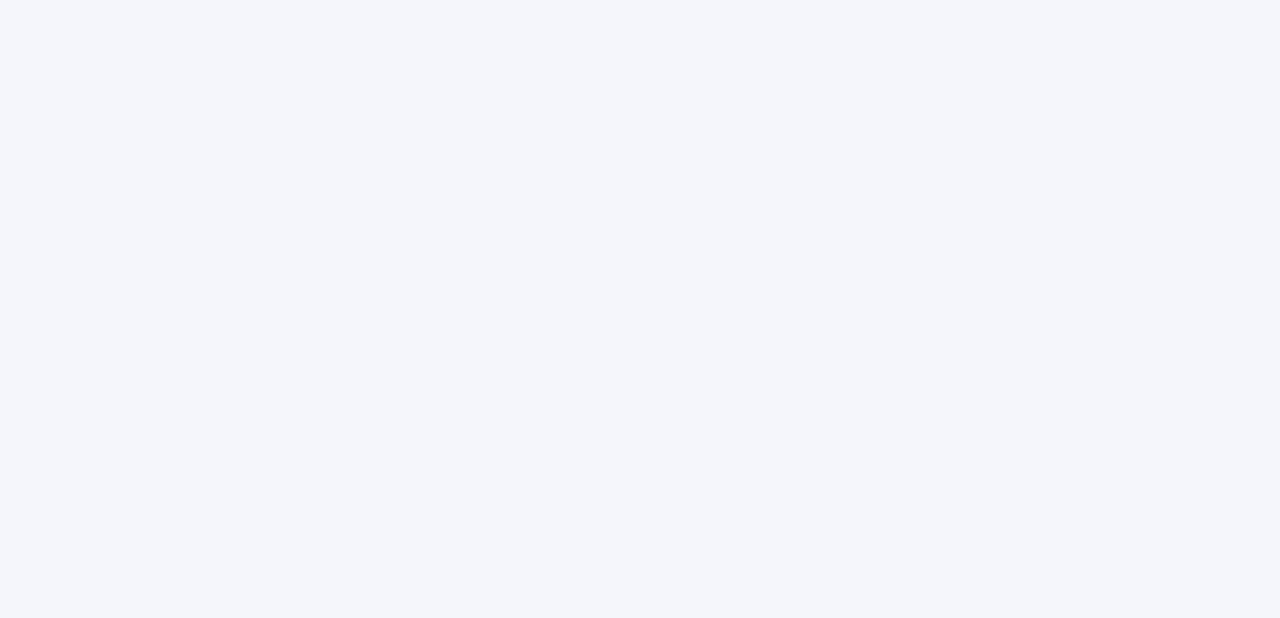
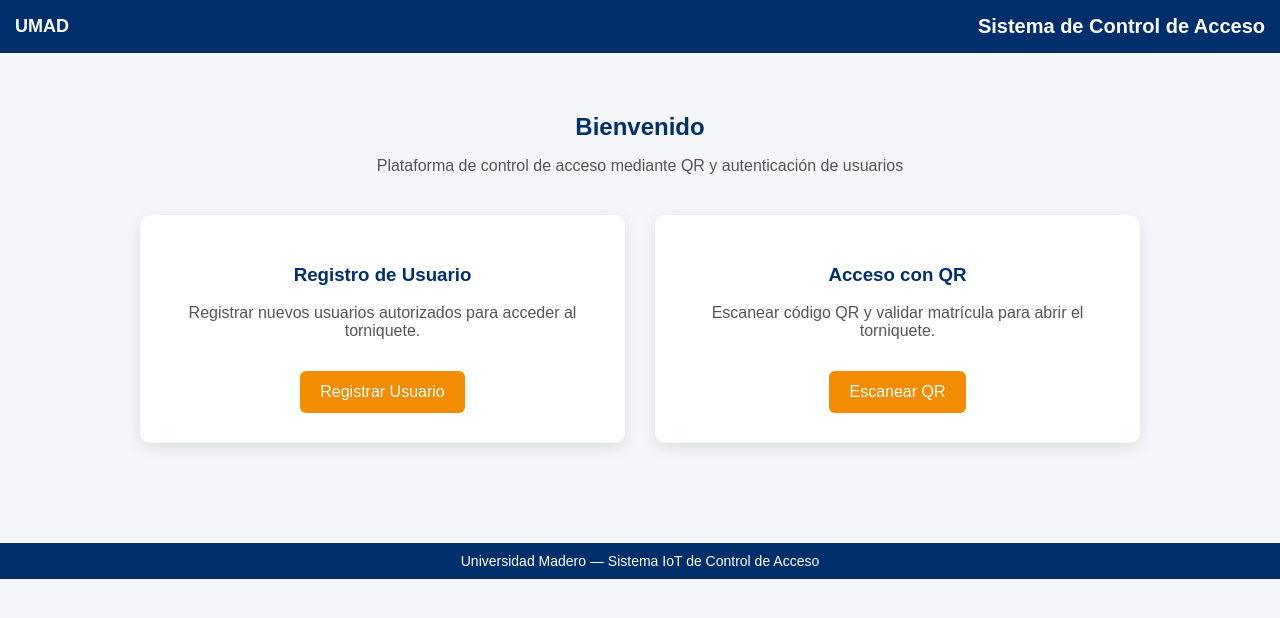
Before and after one commit to ingmulia1-lab/mqtt-esp32-web, a plain HTML site: page index.html in a window 1280 px wide. Drawn offline with Linux system fonts and the light colour scheme.

Commit message:
Update index.html

```diff
--- a/index.html
+++ b/index.html
@@ -56,4 +56,147 @@ margin-bottom:40px;
 
 .titulo h2{
 color:#002f6c;
-margin-bo
+margin-bottom:10px;
+}
+
+.titulo p{
+color:#555;
+}
+
+/* ====== TARJETAS ====== */
+
+.menu{
+display:grid;
+grid-template-columns:repeat(auto-fit,minmax(250px,1fr));
+gap:30px;
+}
+
+.card{
+background:white;
+border-radius:10px;
+padding:30px;
+box-shadow:0 5px 15px rgba(0,0,0,0.1);
+text-align:center;
+transition:0.3s;
+}
+
+.card:hover{
+transform:translateY(-5px);
+}
+
+.card h3{
+color:#002f6c;
+}
+
+.card p{
+color:#555;
+}
+
+.card button{
+margin-top:15px;
+padding:12px 20px;
+font-size:16px;
+border:none;
+border-radius:6px;
+background:#f28c00;
+color:white;
+cursor:pointer;
+}
+
+.card button:hover{
+background:#d97706;
+}
+
+/* ====== FOOTER ====== */
+
+footer{
+margin-top:60px;
+background:#002f6c;
+color:white;
+text-align:center;
+padding:10px;
+font-size:14px;
+}
+
+/* ====== RESPONSIVE ====== */
+
+@media(max-width:600px){
+
+header{
+flex-direction:column;
+text-align:center;
+}
+
+header h1{
+font-size:18px;
+}
+
+}
+
+</style>
+
+</head>
+
+<body>
+
+<header>
+
+<div class="logo">UMAD</div>
+
+<h1>Sistema de Control de Acceso</h1>
+
+</header>
+
+
+<div class="container">
+
+<div class="titulo">
+
+<h2>Bienvenido</h2>
+
+<p>Plataforma de control de acceso mediante QR y autenticación de usuarios</p>
+
+</div>
+
+
+<div class="menu">
+
+<div class="card">
+
+<h3>Registro de Usuario</h3>
+
+<p>Registrar nuevos usuarios autorizados para acceder al torniquete.</p>
+
+<a href="registro.html">
+<button>Registrar Usuario</button>
+</a>
+
+</div>
+
+
+<div class="card">
+
+<h3>Acceso con QR</h3>
+
+<p>Escanear código QR y validar matrícula para abrir el torniquete.</p>
+
+<a href="acceso.html">
+<button>Escanear QR</button>
+</a>
+
+</div>
+
+</div>
+
+</div>
+
+
+<footer>
+
+Universidad Madero — Sistema IoT de Control de Acceso
+
+</footer>
+
+</body>
+
+</html>
```
